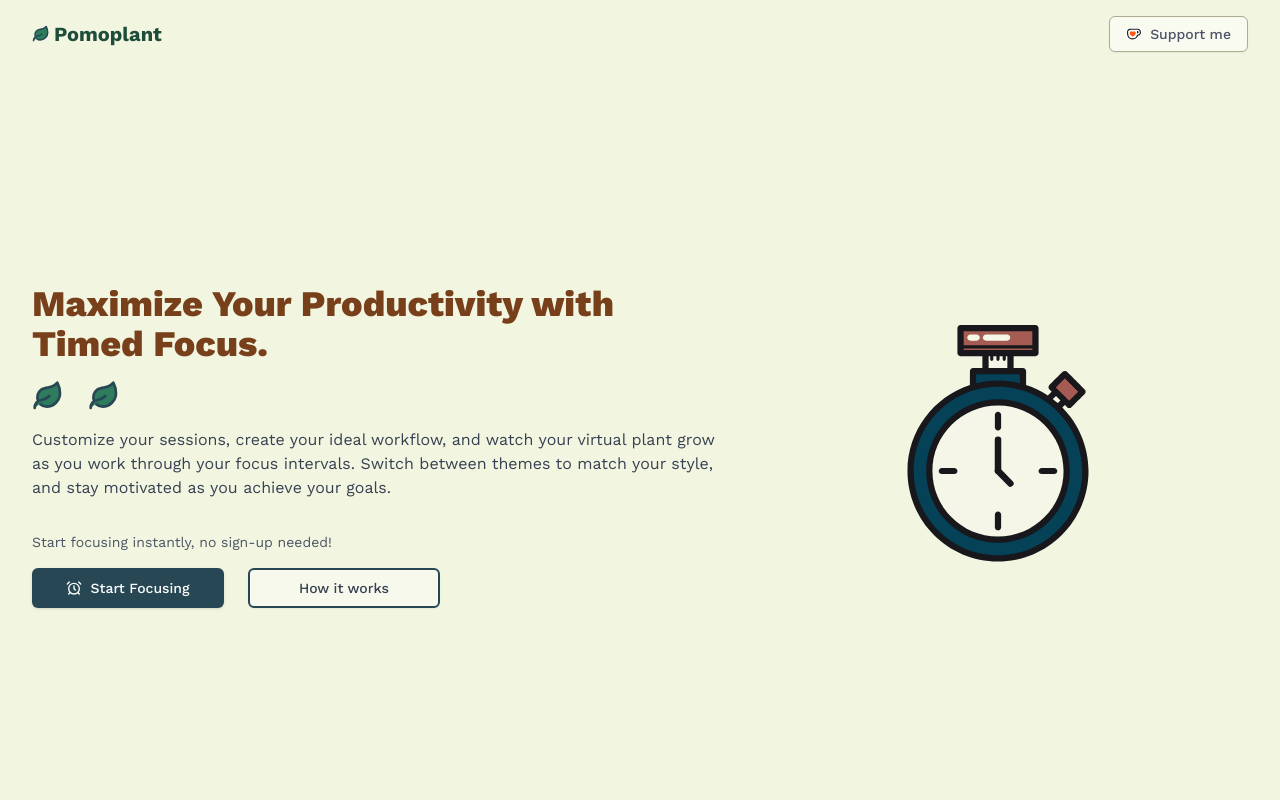
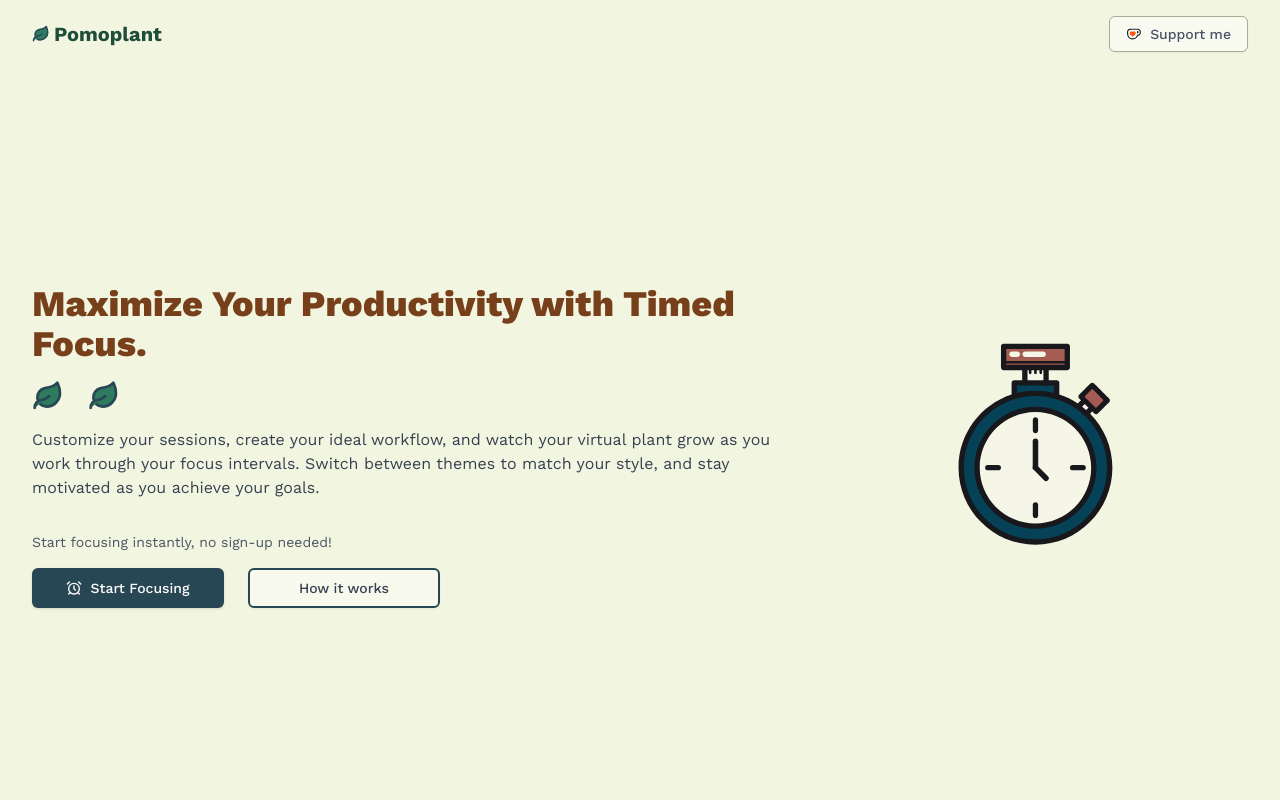
Before and after one commit to rinakin/pomoplant, a Next.js app: page / in a window 1280 px wide. Shown: the top 800 px of the page. Built offline with nearby package versions, Linux system fonts and the light colour scheme.

Commit message:
chore: improve spacing hero

```diff
--- a/src/components/hero.tsx
+++ b/src/components/hero.tsx
@@ -12,13 +12,15 @@ const Hero: React.FC = () => {
   return (
     <section className="relative min-h-screen overflow-hidden pb-32 md:min-h-[100vh] md:py-32">
       <Container>
-        <div className="flex flex-col items-center justify-center md:flex-row md:justify-between md:gap-4">
-          <LottiePlayer
-            aria-label="A stopwatch animation illustrating productivity with the Pomodoro Technique"
-            animationData={LottieAnimation}
-            className="md:order-2 md:max-w-[500px]"
-          />
-          <div className="text-center md:order-1 md:w-full md:text-start">
+        <div className="flex w-full flex-col items-center justify-center md:flex-row md:justify-between md:gap-4">
+          <div className="flex h-[300px] w-[300px] items-center justify-center md:order-2 md:h-[500px] md:w-[500px]">
+            <LottiePlayer
+              aria-label="A stopwatch animation illustrating productivity with the Pomodoro Technique"
+              animationData={LottieAnimation}
+              className="max-w-[600px]"
+            />
+          </div>
+          <div className="w-full text-center md:order-1 md:w-3/4 md:text-start">
             <h1 className="mb-4 text-3xl font-extrabold text-[#773f1a] lg:text-4xl">
               Maximize Your Productivity with Timed Focus.
             </h1>
```
